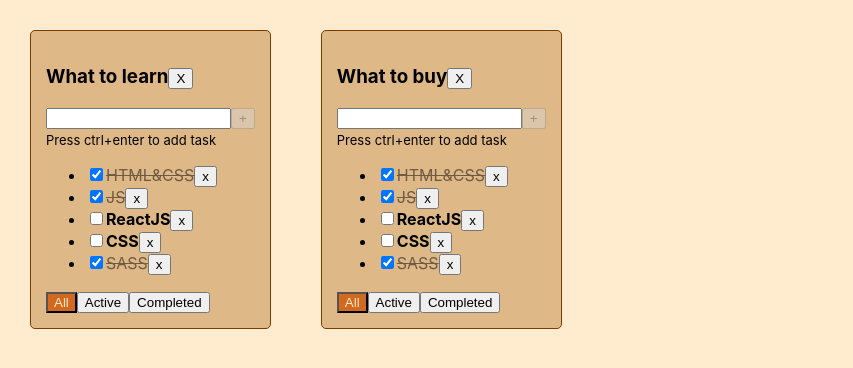
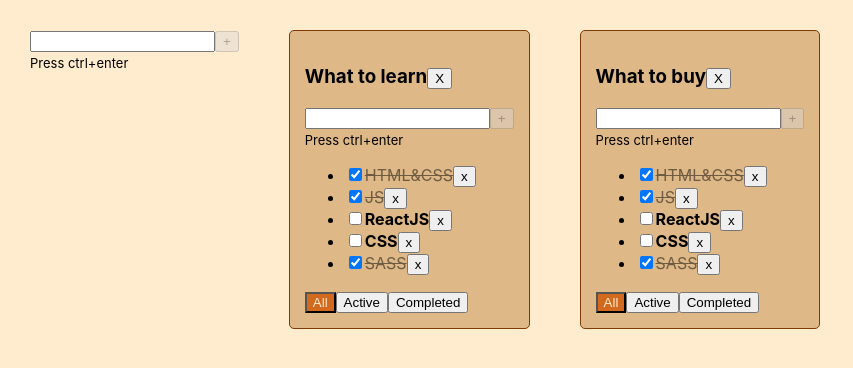
Before and after one commit to PavelNovik/todolist, a React (Create React App) app: page / in a window 1280 px wide. Shown: the top 368 px of the page, without its empty margins (0-853 px from the left). Built offline with nearby package versions, Linux system fonts and the light colour scheme.

Commit message:
add Input

```diff
--- a/src/App.tsx
+++ b/src/App.tsx
@@ -2,6 +2,7 @@ import React, {useState} from 'react';
 import './App.css';
 import {TaskType, Todolist} from "./Todolist";
 import {v1} from "uuid";
+import {Input} from "./Input";
 
 export type FilterType = 'all' | 'active' | 'completed'
 export type TodolistType = {
@@ -51,9 +52,6 @@ function App() {
         setTasks(result)
     }
 
-    // const [filter, setFilter] = useState<FilterType>('all')
-
-
     const filterTask = (todolistId: string, value: FilterType) => {
         setTodolists(todolists.map(t => t.id === todolistId ? {...t, filter: value} : t))
     }
@@ -68,6 +66,11 @@ function App() {
         }
         setTasks(changedTasks)
     }
+    const addTodolist = (newTitle: string) => {
+        const newTodolist: TodolistType = {id: v1(), title: newTitle, filter: "all"}
+        setTodolists([...todolists, newTodolist])
+        setTasks({...tasks, [newTodolist.id]: []})
+    }
     const removeTodolist = (todolistId: string) => {
         setTodolists(todolists.filter(td => td.id !== todolistId))
         delete tasks[todolistId]
@@ -75,6 +78,7 @@ function App() {
 
     return (
         <div className="App">
+            <Input onClick={addTodolist}/>
             {todolists.map(el => {
                 const filteredTasks: TaskType[] = el.filter === "active" ? tasks[el.id].filter(t => !t.isDone) : el.filter === "completed" ? tasks[el.id].filter(t => t.isDone) : tasks[el.id]
                 return (
--- /dev/null
+++ b/src/Input.tsx
@@ -0,0 +1,36 @@
+import React, {ChangeEvent, FC, KeyboardEvent, useState} from 'react';
+
+type InputProps = {
+    onClick: (title: string) => void
+}
+export const Input: FC<InputProps> = ({onClick}) => {
+    const [newTitle, setNewTitle] = useState<string>('')
+    const [error, setError] = useState(false)
+    const onClickHandler = () => {
+        const trimmedTitle = newTitle.trim()
+        trimmedTitle ? onClick(trimmedTitle) : setError(true)
+        setNewTitle('')
+    }
+    const onChangeHandler = (e: ChangeEvent<HTMLInputElement>) => {
+        setNewTitle(e.currentTarget.value)
+    }
+    const onKeyDownHandler = (e: KeyboardEvent<HTMLInputElement>) => {
+        setError(false)
+        if (e.key === "Enter" && e.ctrlKey) {
+            onClickHandler()
+        }
+    }
+
+    const userMessage: JSX.Element = error ?
+        <span style={{color: "darkred"}}>Input should not be empty</span> :
+        <span style={{fontSize: '13px'}}>Press ctrl+enter</span>
+
+    return (
+        <div>
+            <input className={error ? 'error' : undefined} value={newTitle} onChange={onChangeHandler}
+                   onKeyDown={onKeyDownHandler}/>
+            <button disabled={!newTitle} onClick={onClickHandler}>+</button>
+            <div>{userMessage}</div>
+        </div>
+    );
+};
--- a/src/Todolist.tsx
+++ b/src/Todolist.tsx
@@ -1,5 +1,6 @@
-import React, {ChangeEvent, KeyboardEvent, FC, useState} from "react";
+import React, {ChangeEvent, FC} from "react";
 import {FilterType} from "./App";
+import {Input} from "./Input";
 
 export type TaskType = {
     id: string
@@ -30,24 +31,10 @@ export const Todolist: FC<TodolistPropsType> = ({
                                                     changeTaskStatus,
                                                     removeTodolist
                                                 }) => {
+    const addTaskTitle = (newTitle: string) => {
+        addTask(id, newTitle)
+    }
 
-    const [newTitle, setNewTitle] = useState<string>('')
-    const [error, setError] = useState(false)
-
-    const onClickHandler = () => {
-        const trimmedTitle = newTitle.trim()
-        trimmedTitle ? addTask(id, trimmedTitle) : setError(true)
-        setNewTitle('')
-    }
-    const onChangeHandler = (e: ChangeEvent<HTMLInputElement>) => {
-        setNewTitle(e.currentTarget.value)
-    }
-    const onKeyDownHandler = (e: KeyboardEvent<HTMLInputElement>) => {
-        setError(false)
-        if (e.key === "Enter" && e.ctrlKey) {
-            onClickHandler()
-        }
-    }
     const removeTodolistHandler = () => removeTodolist(id)
     const setFilterAll = () => {
         filterTask(id, 'all')
@@ -77,28 +64,20 @@ export const Todolist: FC<TodolistPropsType> = ({
     const tasksList: JSX.Element = !tasks.length ? (<span>Your tasks list is empty</span>) : (<ul>
         {listItems}
     </ul>)
-    const userMessage: JSX.Element = error ?
-        <span style={{color: "darkred"}}>Input should not be empty</span> : newTitle.length > 15 ?
-            <span style={{color: "darkred"}}>Input is too long</span> :
-            <span style={{fontSize: '13px'}}>Press ctrl+enter to add task</span>
+
 
     return (
         <div className={"todolist"}>
             <h3>{title}
                 <button onClick={removeTodolistHandler}>X</button>
             </h3>
-            <div>
-                <input className={error ? 'error' : undefined} value={newTitle} onChange={onChangeHandler}
-                       onKeyDown={onKeyDownHandler}/>
-                <button disabled={!newTitle} onClick={onClickHandler}>+</button>
-            </div>
-            {userMessage}
+            <Input onClick={addTaskTitle}/>
             {tasksList}
             <div>
-                <button className={filter === "all" ? 'active-filter' : undefined} onClick={setFilterAll}>All</button>
-                <button className={filter === "active" ? 'active-filter' : undefined} onClick={setFilterActive}>Active
+                <button className={filter === "all" ? 'active-filter' : ''} onClick={setFilterAll}>All</button>
+                <button className={filter === "active" ? 'active-filter' : ''} onClick={setFilterActive}>Active
                 </button>
-                <button className={filter === "completed" ? 'active-filter' : undefined}
+                <button className={filter === "completed" ? 'active-filter' : ''}
                         onClick={setFilterCompleted}>Completed
                 </button>
             </div>
```
Also changed, not shown: src/EditableSpan.tsx (added, +9 -0 lines).
